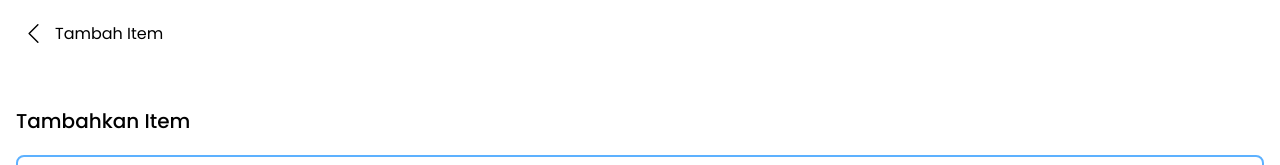
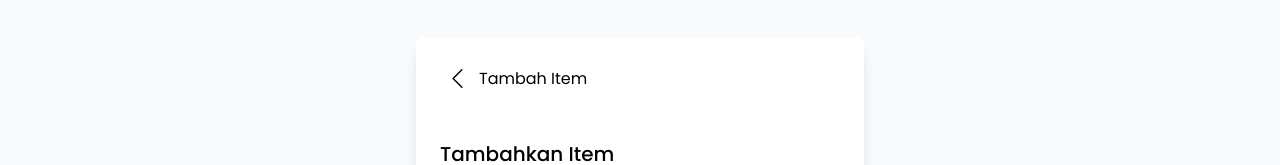
Before and after one commit to andi-frame/TeamName_KulkasKu, a Next.js app in the folder frontend/: page /add-item in a window 1280 px wide. Shown: the top 165 px of the page. Built offline with nearby package versions, Linux system fonts and the light colour scheme; no server answers.

Commit message:
fix: fridge expired column

```diff
--- a/frontend/src/app/(navbar)/fridge/page.tsx
+++ b/frontend/src/app/(navbar)/fridge/page.tsx
@@ -1,12 +1,13 @@
-// import { FoodCard } from "@/components/food-card";
+"use client"
 
 import ExpiredGroup from "@/components/fridge/expired-group";
 import FreshGroup from "@/components/fridge/fresh-group";
 import FilterSortBar from "@/components/fridge/filter-sort-bar";
 import ExpiryNotification from "@/components/expiry-notification";
+import { useExpiredStore } from "@/store/useExpiredStore";
 
 export default function Fridge() {
-
+  const hasExpiredItems = useExpiredStore((state) => state.isExpired);
 
   return (
     <div className="pb-28">
@@ -17,11 +18,11 @@ export default function Fridge() {
 
       <div className="px-4 md:px-6 w-full">
         <div className="grid grid-cols-1 md:grid-cols-3 md:gap-6 w-full">
-          <section className="md:col-span-1 space-y-4">
-            <ExpiredGroup />
-          </section>
+            <section className="md:col-span-1 space-y-4">
+              <ExpiredGroup />
+            </section>
 
-          <section className="md:col-span-2">
+          <section className={hasExpiredItems ? "md:col-span-2" : "md:col-span-3"}>
             <FreshGroup />
           </section>
         </div>
--- a/frontend/src/app/add-item/page.tsx
+++ b/frontend/src/app/add-item/page.tsx
@@ -214,13 +214,14 @@ const Page = () => {
   };
 
   return (
-    <div className="w-full p-4 flex flex-col justify-start gap-3">
-      <Link href="/fridge" className="flex gap-1 items-center">
+    <div className="min-h-screen flex items-center justify-center bg-gray-50">
+      <div className="w-full max-w-md p-6 bg-white rounded-lg shadow-lg">
+      <Link href="/fridge" className="flex gap-1 items-center mb-6">
         <ChevronLeft size={35} strokeWidth={1} />
         <span className="text-md font-extralight">Tambah Item</span>
       </Link>
 
-      <form onSubmit={handleSubmit} className="flex flex-col justify-center pt-6">
+      <form onSubmit={handleSubmit} className="flex flex-col justify-center">
         <div className="text-xl font-bold py-5">Tambahkan Item</div>
 
         <div className="mb-4">
@@ -391,6 +392,7 @@ const Page = () => {
         onFinish={handleFinishReceipt}
       />
       </div>
+    </div>
   );
 };
 
--- a/frontend/src/components/fridge/expired-group.tsx
+++ b/frontend/src/components/fridge/expired-group.tsx
@@ -7,6 +7,7 @@ import { Item } from "@/types/item.types";
 import Popup from "../popup";
 import FoodCardPopup from "./food-card-popup";
 import { useSearchStore } from "@/store/useSearchStore";
+import { useExpiredStore } from "@/store/useExpiredStore";
 
 export default function ExpiredGroup() {
   const [expanded, setExpanded] = useState(false);
@@ -20,6 +21,8 @@ export default function ExpiredGroup() {
   const itemType = useSearchStore((state) => state.itemType);
   const sortBy = useSearchStore((state) => state.sortBy);
   const sortOrder = useSearchStore((state) => state.sortOrder);
+
+  const setHasExpiredItems = useExpiredStore((state) => state.setIsExpired);
 
   const cardHeight = 80;
   const expandedGap = 10;
@@ -71,6 +74,7 @@ export default function ExpiredGroup() {
           const data = response.data.data;
           const sortedData = sortItems(data);
           setExpiredItems(sortedData);
+          setHasExpiredItems(sortedData.length > 0);
 
           const height = expanded
             ? cardHeight + (sortedData.length - 1) * (cardHeight + expandedGap) + 60
@@ -79,6 +83,7 @@ export default function ExpiredGroup() {
 
         } catch (error) {
           console.error("Error fetching expired items:", error);
+          setHasExpiredItems(false);
         }
       };
       getSearchedExpiredItems();
@@ -93,6 +98,7 @@ export default function ExpiredGroup() {
           const data = response.data.data;
           const sortedData = sortItems(data);
           setExpiredItems(sortedData);
+          setHasExpiredItems(sortedData.length > 0);
 
           const height = expanded
             ? cardHeight + (sortedData.length - 1) * (cardHeight + expandedGap) + 60
@@ -101,12 +107,13 @@ export default function ExpiredGroup() {
 
         } catch (error) {
           console.error("Error fetching expired items:", error);
+          setHasExpiredItems(false);
         }
       };
 
       getAllExpiredItems();
     }
-  }, [expanded, searchValue, startDate, expDate, itemType, sortBy, sortOrder, sortItems]);
+  }, [expanded, searchValue, startDate, expDate, itemType, sortBy, sortOrder, sortItems, setHasExpiredItems]);
 
   return (
     <>
--- /dev/null
+++ b/frontend/src/store/useExpiredStore.ts
@@ -0,0 +1,11 @@
+import { create } from 'zustand'
+
+interface ExpiredState {
+    isExpired: boolean
+    setIsExpired: (expired: boolean) => void
+}
+
+export const useExpiredStore = create<ExpiredState>((set) => ({
+    isExpired: false,
+    setIsExpired: (expired: boolean) => set({ isExpired: expired }),
+}))
```
Lines whose indentation alone changed are shown as unchanged.
